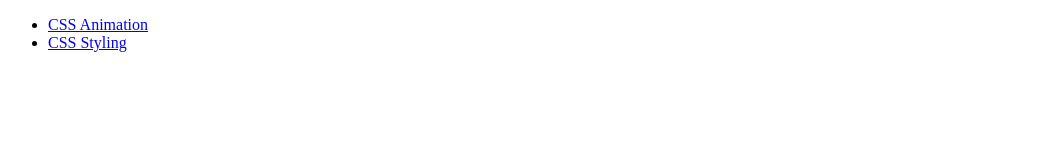
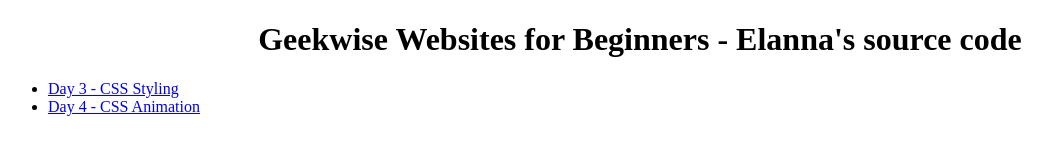
Before and after one commit to Karvel/geekwise-intro-web-dev-instruction, a plain HTML site: page index.html in a window 1280 px wide. Shown: the whole page, without its empty margins (0-1052 px from the left). Drawn offline with Linux system fonts and the light colour scheme.

Commit message:
Updated index.html

```diff
--- /dev/null
+++ b/css/main.css
@@ -0,0 +1,3 @@
+h1 {
+    text-align: center;
+}
--- a/index.html
+++ b/index.html
@@ -3,15 +3,21 @@
 <head>
     <meta charset="UTF-8">
     <title>Geekwise Websites for Beginners</title>
+    <link rel="stylesheet" href="css/main.css">
 </head>
 <body>
+    <div>
+        <h1>Geekwise Websites for Beginners - Elanna's source code</h1>
+    </div>
+    <div>
         <ul>
             <li>
-            <a href="day-4-animate-css/css_animate_examples.html">CSS Animation</a>
+                <a href="day-3-css-syling/blogs.html">Day 3 - CSS Styling</a>
             </li>
             <li>
-            <a href="day-3-css-syling/blogs.html">CSS Styling</a>
+                <a href="day-4-animate-css/css_animate_examples.html">Day 4 - CSS Animation</a>
             </li>
         </ul>
+    </div>
 </body>
 </html>
```
Lines whose indentation alone changed are shown as unchanged.
